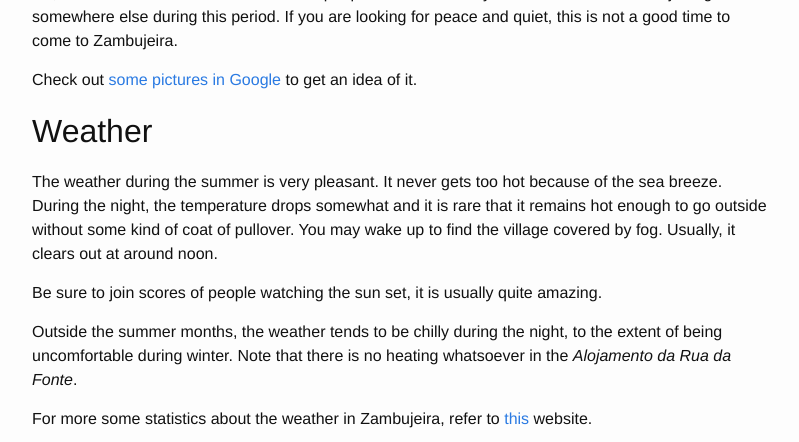
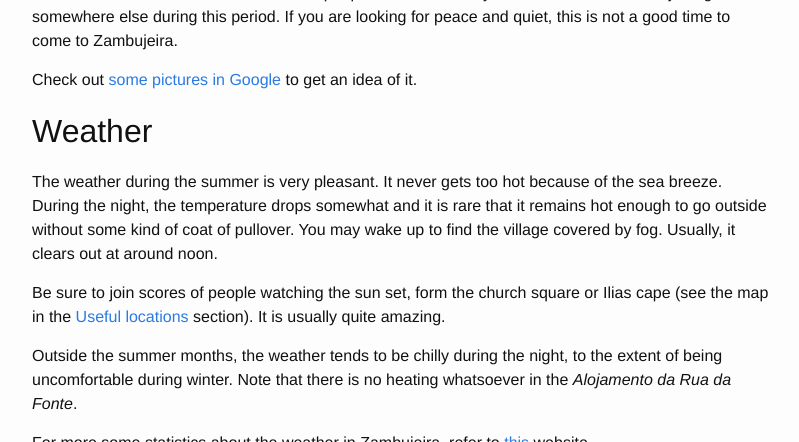
Before and after one commit to jgte/zh, a Jekyll site: the page built from english.md, in a window 1280 px wide and 900 px high, scrolled down 11802 px, cut to the strip 0-442 px from the top of the window. Shown: the whole strip, without its empty margins (238-1037 px from the left). Built offline with Jekyll 4.4.1, drawn with Linux system fonts in a browser that asks for light colours.

Commit message:
minor improvement about watching the sun set

```diff
--- a/english.md
+++ b/english.md
@@ -336,7 +336,7 @@ Check out [some pictures in Google](https://www.google.pt/search?q=festival+sudo
 
 The weather during the summer is very pleasant. It never gets too hot because of the sea breeze. During the night, the temperature drops somewhat and it is rare that it remains hot enough to go outside without some kind of coat of pullover. You may wake up to find the village covered by fog. Usually, it clears out at around noon.
 
-Be sure to join scores of people watching the sun set, it is usually quite amazing.
+Be sure to join scores of people watching the sun set, form the church square or Ilias cape (see the map in the [Useful locations](#useful-locations) section). It is usually quite amazing.
 
 Outside the summer months, the weather tends to be chilly during the night, to the extent of being uncomfortable during winter. Note that there is no heating whatsoever in the *Alojamento da Rua da Fonte*.
 
```
